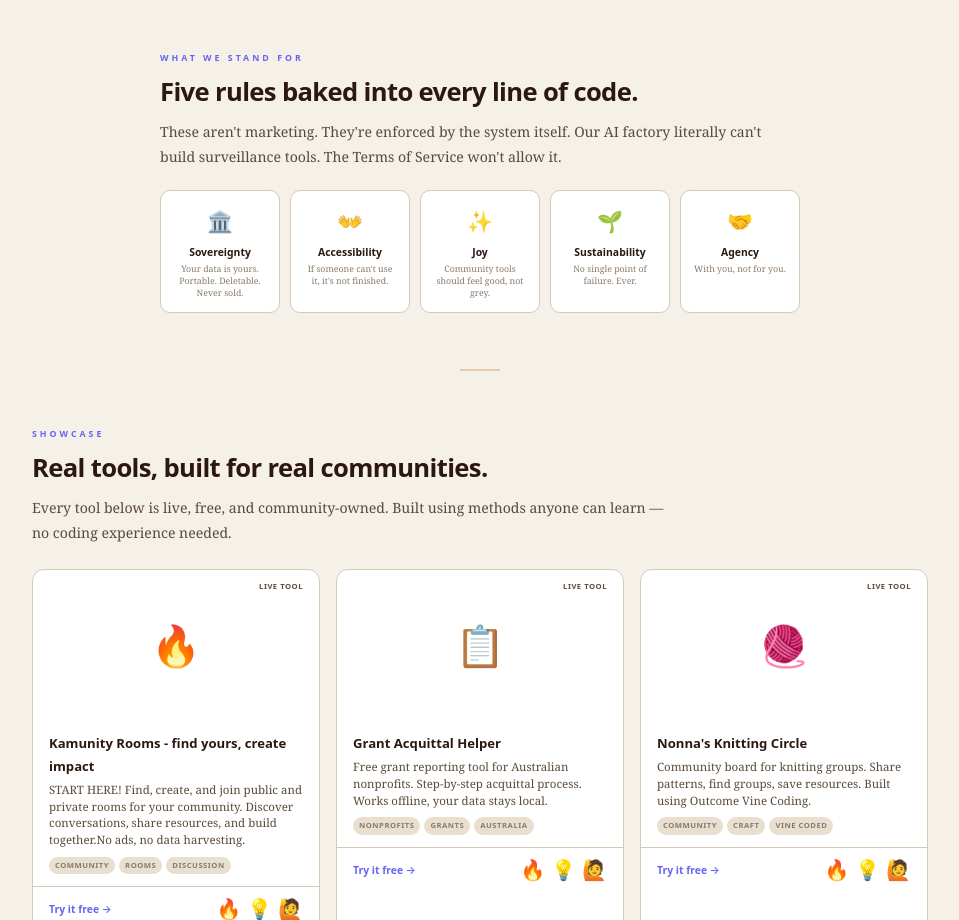
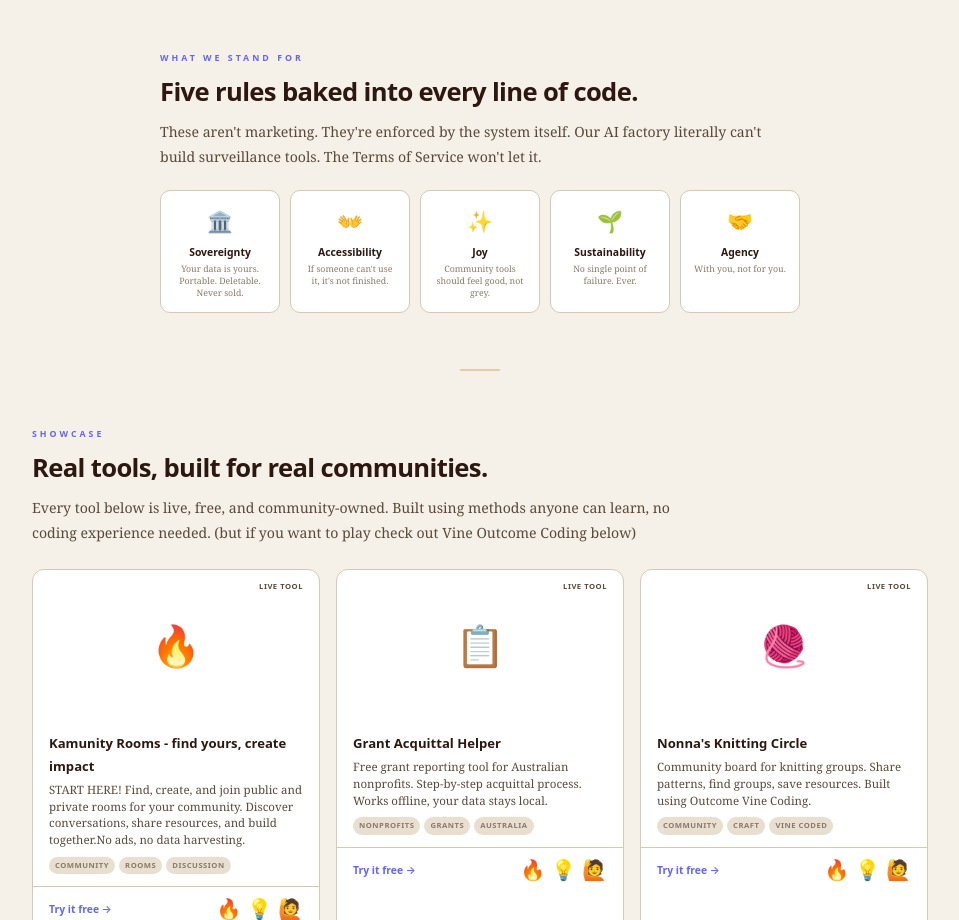
Before and after one commit to makemikefulleragain/kamunity-org, a Next.js app: page / in a window 1280 px wide. Shown: the part 2720-3640 px from the top of the page, without its empty margins (160-1119 px from the left). Built offline with nearby package versions, Linux system fonts and the light colour scheme.

Commit message:
Minor content fixes

```diff
--- a/src/components/Showcase.tsx
+++ b/src/components/Showcase.tsx
@@ -13,7 +13,7 @@ export default function Showcase() {
         Real tools, built for real communities.
       </h2>
       <p className="text-ink-light text-[0.88rem] max-w-[640px] mb-6">
-        Every tool below is live, free, and community-owned. Built using methods anyone can learn — no coding experience needed.
+        Every tool below is live, free, and community-owned. Built using methods anyone can learn, no coding experience needed. (but if you want to play check out Vine Outcome Coding below)
       </p>
 
       <div className="grid grid-cols-1 sm:grid-cols-2 lg:grid-cols-3 gap-4">
--- a/src/components/Values.tsx
+++ b/src/components/Values.tsx
@@ -18,7 +18,7 @@ export default function Values() {
         Five rules baked into every line of code.
       </h2>
       <p className="text-ink-light text-[0.88rem] max-w-[640px] mx-auto mb-5">
-        These aren&apos;t marketing. They&apos;re enforced by the system itself. Our AI factory literally can&apos;t build surveillance tools. The Terms of Service won&apos;t allow it.
+        These aren&apos;t marketing. They&apos;re enforced by the system itself. Our AI factory literally can&apos;t build surveillance tools. The Terms of Service won&apos;t let it.
       </p>
 
       <div className="grid grid-cols-2 sm:grid-cols-3 lg:grid-cols-5 gap-2.5 mt-5">
```
